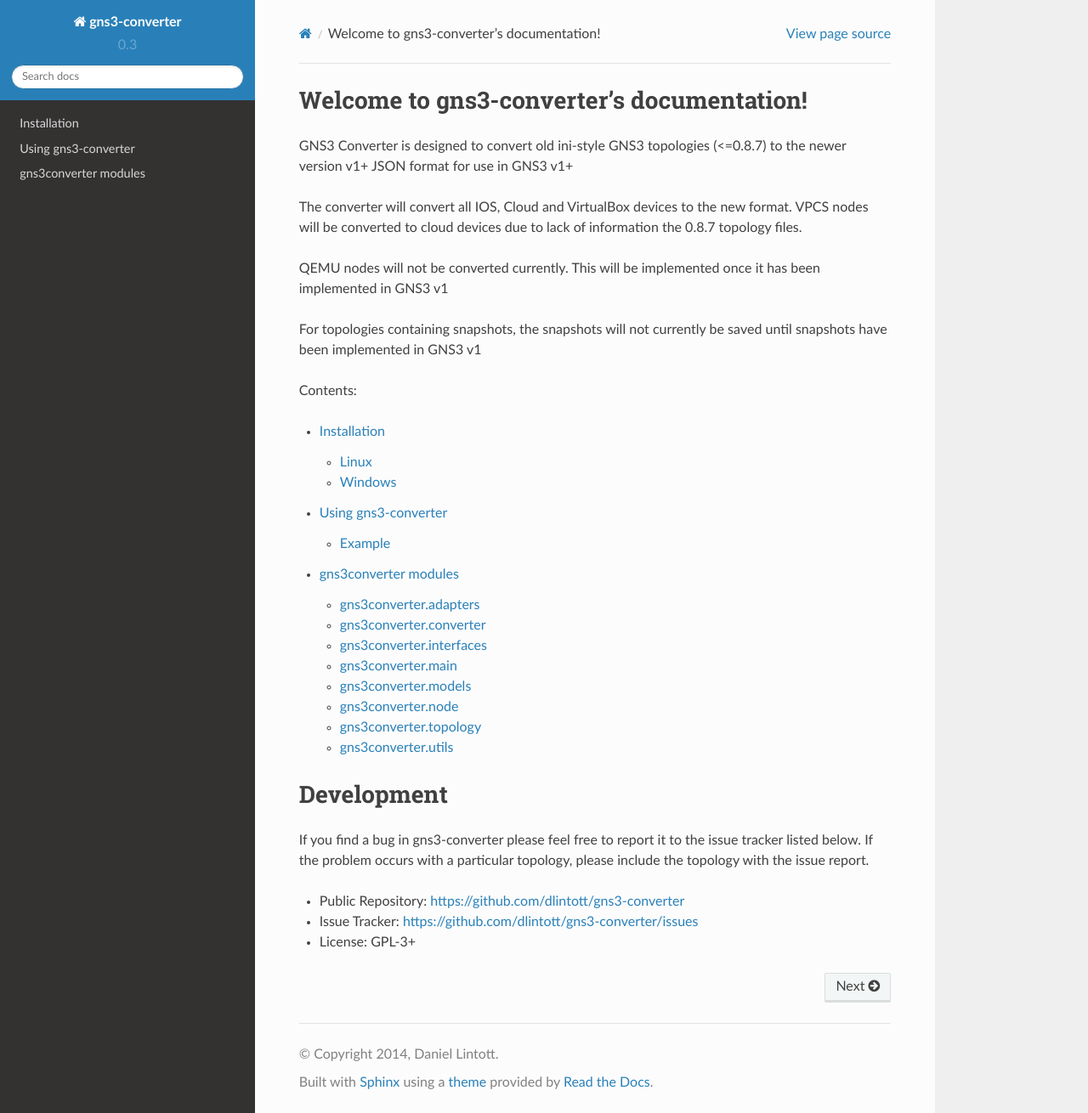
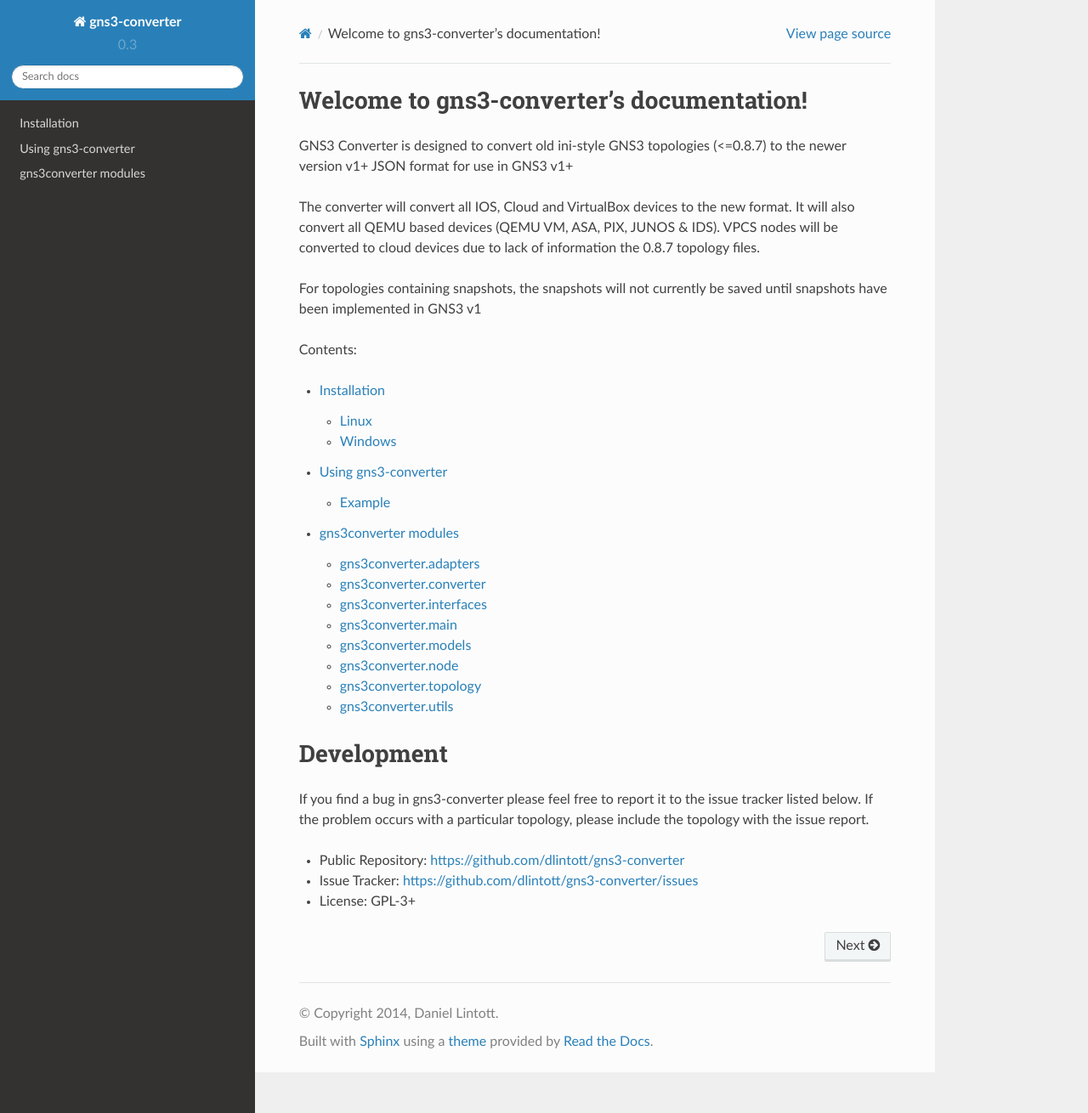
Before and after one commit to TwoWheelDev/gns3-converter, a Sphinx documentation site: the page built from docs/index.rst, in a window 1280 px wide and 1310 px high. Shown: the whole window at 85% size. Built offline with Sphinx 7.4.7 and the Read the Docs theme 2.0.0, drawn with Linux system fonts in a browser that asks for light colours.

Commit message:
Update documentation

```diff
--- a/docs/index.rst
+++ b/docs/index.rst
@@ -5,11 +5,9 @@
 to the newer version v1+ JSON format for use in GNS3 v1+
 
 The converter will convert all IOS, Cloud and VirtualBox devices to the new
-format. VPCS nodes will be converted to cloud devices due to lack of
-information the 0.8.7 topology files.
-
-QEMU nodes will not be converted currently. This will be implemented once it
-has been implemented in GNS3 v1
+format. It will also convert all QEMU based devices (QEMU VM, ASA, PIX, JUNOS &
+IDS). VPCS nodes will be converted to cloud devices due to lack of information
+the 0.8.7 topology files.
 
 For topologies containing snapshots, the snapshots will not currently be saved
 until snapshots have been implemented in GNS3 v1
```
